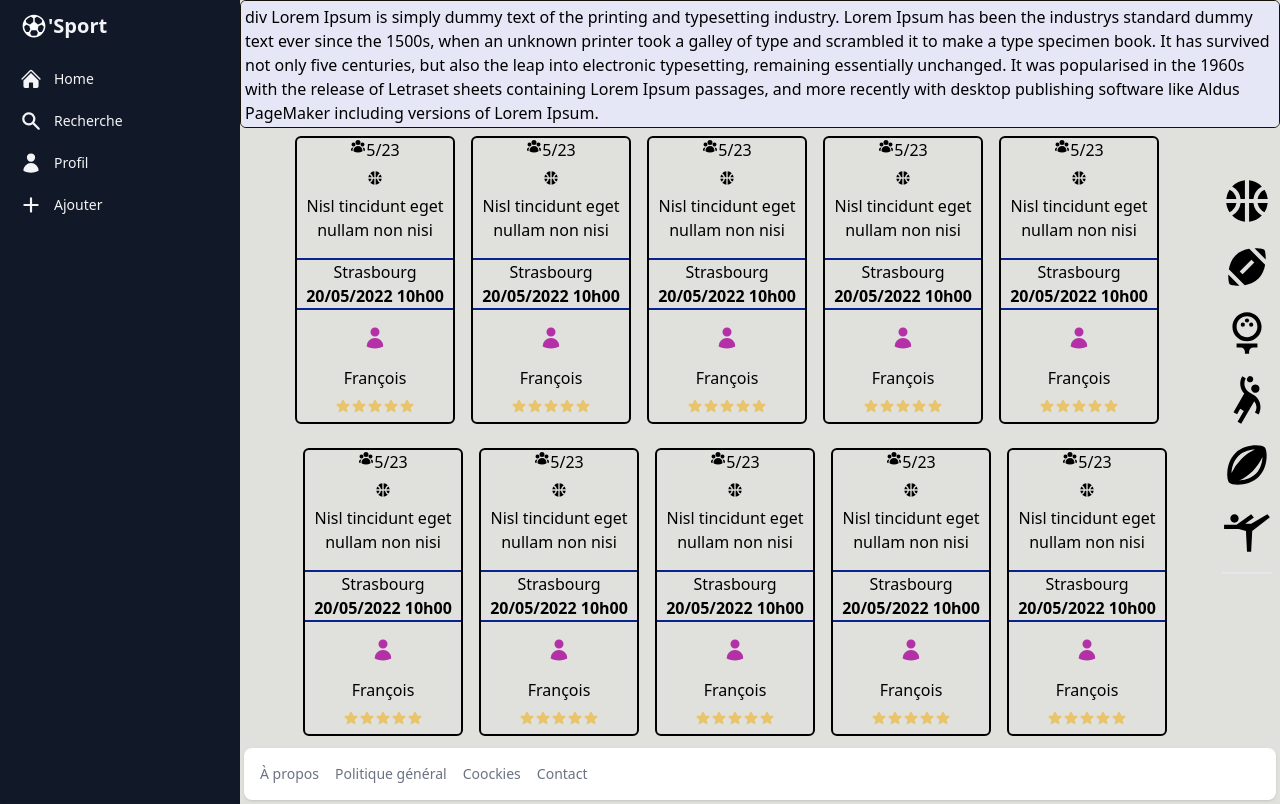
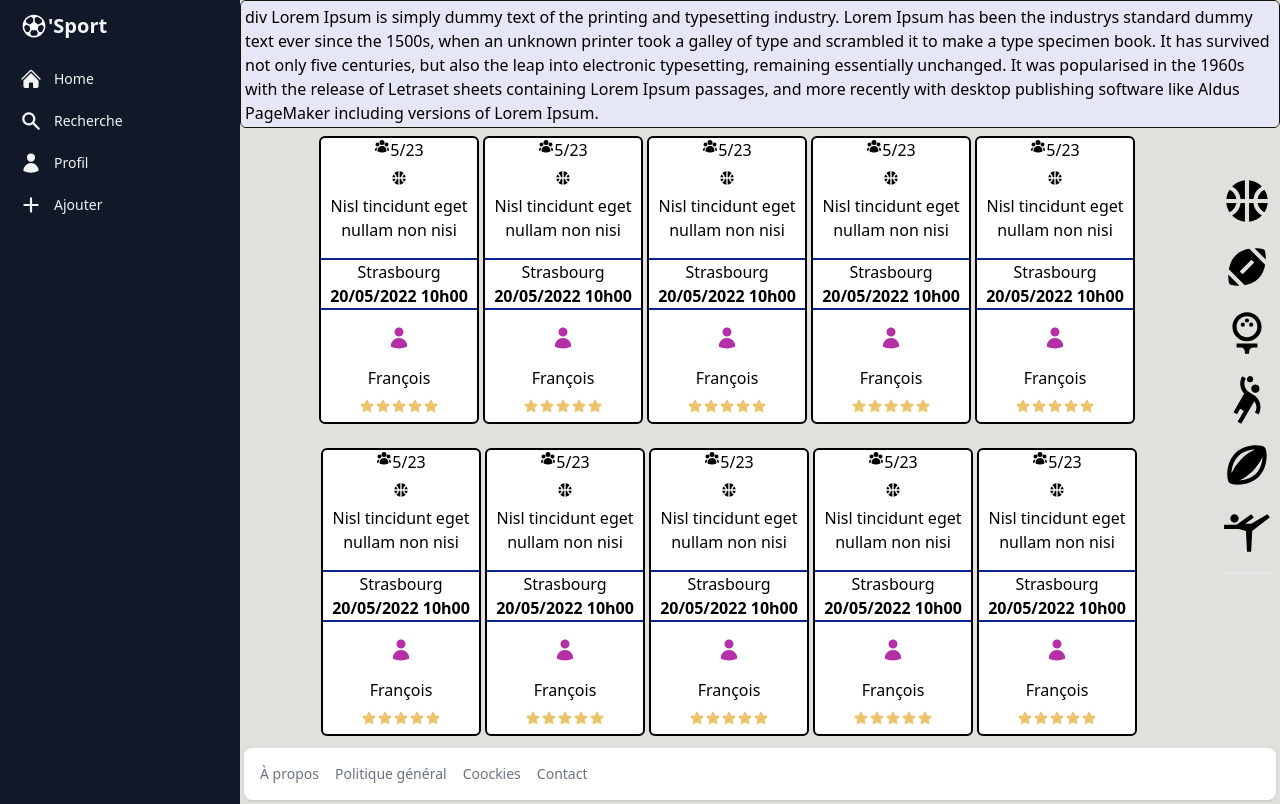
Before and after one commit to RonanKerveno/O-Sport-Frontend, a Next.js app in the folder osport/: page / in a window 1280 px wide. Built offline with nearby package versions, Linux system fonts and the light colour scheme.

Commit message:
update CSS

```diff
--- a/osport/src/components/Card.tsx
+++ b/osport/src/components/Card.tsx
@@ -3,7 +3,7 @@ import { MdSportsBasketball } from 'react-icons/md';
 
 export default function Card() {
   return (
-    <div className="border-2 w-40 h-72 border-black rounded-md text-center grid justify-items-center mb-6">
+    <div className="border-2 w-40 h-72 border-black rounded-md text-center grid justify-items-center mb-6 bg-white">
       <div className="flex justify-start"><HiUserGroup />5/23</div>
       <div><MdSportsBasketball /></div>
       <div className="#">
--- a/osport/src/components/Cards.tsx
+++ b/osport/src/components/Cards.tsx
@@ -4,9 +4,9 @@ export default function Cards() {
   const cardIds = [1, 2, 3, 4, 5, 6, 7, 8, 9, 10]; // Liste des IDs des cards à afficher
   return (
 
-    <div className="flex flex-row flex-wrap justify-center space-x-4 space-y-0 overflow-auto h-100">
+    <div className="flex flex-row flex-wrap justify-center space-x-1 space-y-0 overflow-auto h-100">
       {cardIds.map((id) => (
-        <Card key={id} id={id} />
+        <Card key={id} />
       ))}
     </div>
   );
--- a/osport/src/components/navbar.tsx
+++ b/osport/src/components/navbar.tsx
@@ -8,7 +8,7 @@ export default function Navbar() {
   const { isLogged, userId } = useAuth();
 
   return (
-    <div className="fixed bottom-0 left-0 z-50 w-full h-16">
+    <div className="fixed bottom-0 left-0 z-50 w-full h-16 bg-white border-t border-gray-200">
       <div className="grid h-full max-w-lg grid-cols-4 mx-auto">
         <Link
           href="/recherche"
--- a/osport/src/layouts/Default.tsx
+++ b/osport/src/layouts/Default.tsx
@@ -3,7 +3,6 @@
 /* eslint-disable import/no-extraneous-dependencies */
 import React, { ReactNode } from 'react';
 import { useMediaQuery } from 'usehooks-ts';
-import Footer from '@/components/Footer';
 import Header from '../components/Header';
 import NavBar from '../components/Navbar';
 import Sidebar from '../components/Sidebar';
@@ -19,9 +18,9 @@ export default function DefaultLayout({ children }: DefaultLayoutProps) {
     <div className="flex flex-row">
       {isMobile ? (
         <div>
+          <Header />
+          <main>{children} </main>
           <NavBar />
-          <Header />
-          <main>{children}</main>
         </div>
       ) : (
         <div className="flex flex-row">
```
Also changed, not shown: 1 other file (tests, documents, lock files or other folders).
